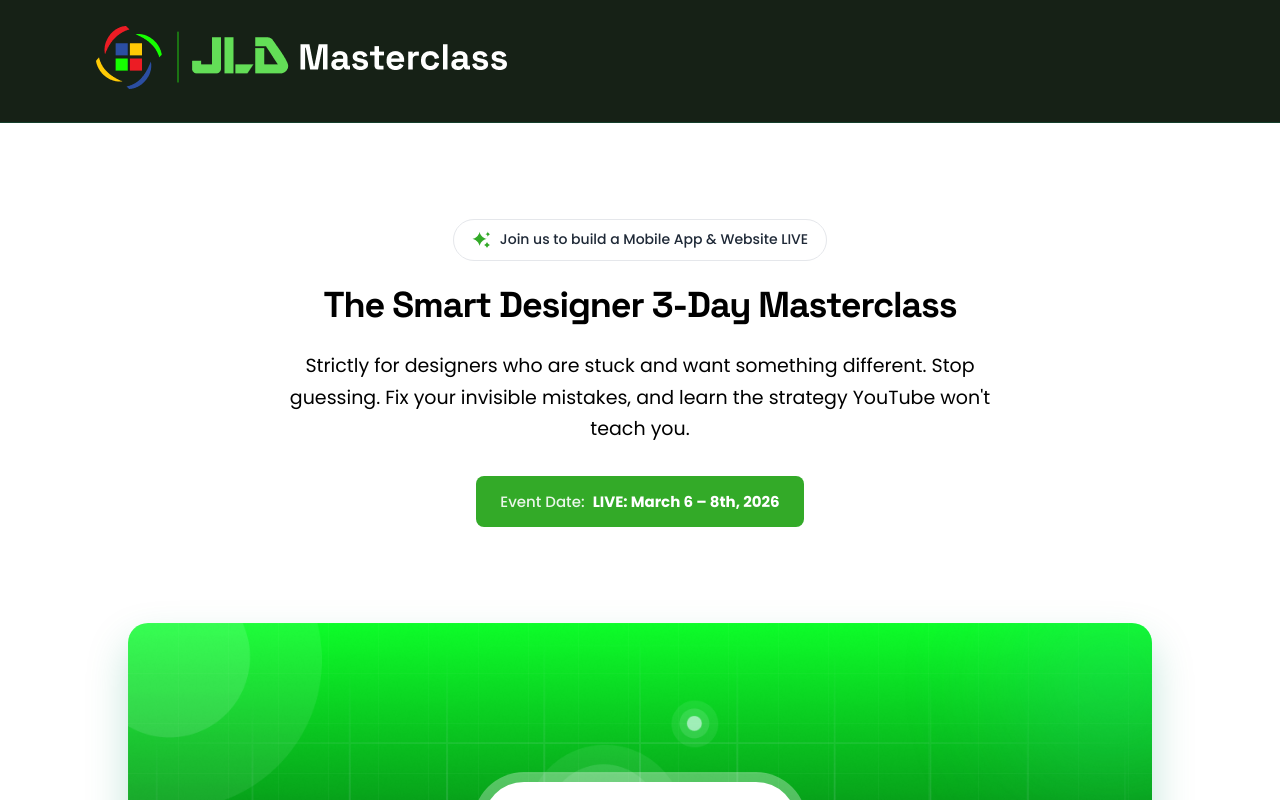
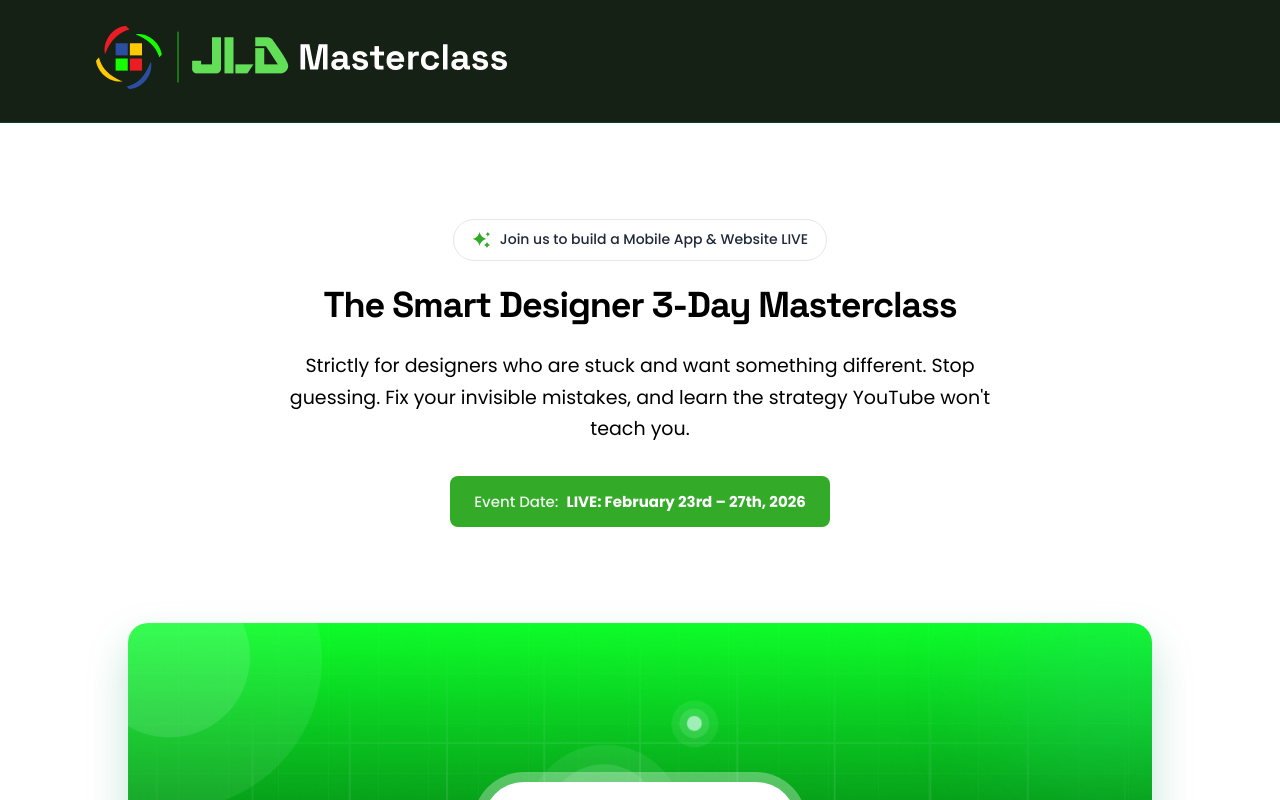
Before and after one commit to JLD-Aveo-Plus-Ventures-LTD/uiux3days, a React (Vite) app in the folder frontend/: page / in a window 1280 px wide. Shown: the top 800 px of the page. Built offline with nearby package versions, Linux system fonts and the light colour scheme; no server answers.

Commit message:
hot fixes

```diff
--- a/frontend/src/components/sections/HeroSection.jsx
+++ b/frontend/src/components/sections/HeroSection.jsx
@@ -34,7 +34,7 @@
                 <div className="event-date">
                     <span className="date-label">Event Date:</span>
                     <span className="date-value">
-                        LIVE: March 6 – 8th, 2026
+                        LIVE: February 23rd – 27th, 2026
                     </span>
                 </div>
             </main>
--- a/frontend/src/components/sections/Navbar.jsx
+++ b/frontend/src/components/sections/Navbar.jsx
@@ -1,3 +1,6 @@
+import {
+    Link,
+} from "react-router-dom";
 import "./styles/Navbar.css";
 import Logo from "../../assets/images/logo.png";
 
@@ -5,7 +8,9 @@
     return (
         <header className="header">
             <div className="header-container">
-                <img src={Logo} alt="Logo" />
+                <Link to="/">
+                    <img src={Logo} alt="Logo" />
+                </Link>
             </div>
         </header>
     );
```
